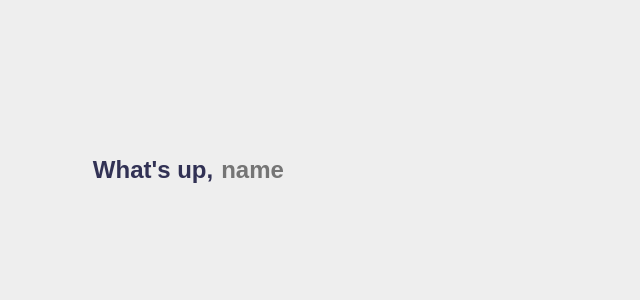
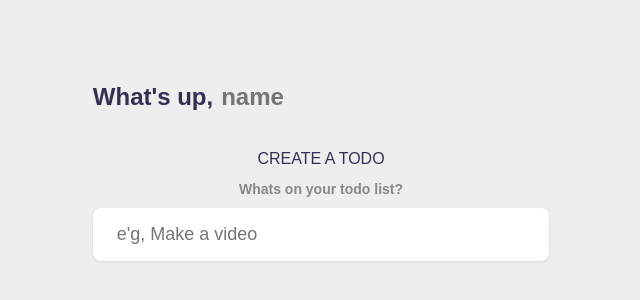
Before and after one commit to joskeh/todo-app, a Vue app: page / in a window 1280 px wide. Shown: the part 230-530 px from the top of the page, without its empty margins (319-959 px from the left). Built offline with nearby package versions, Linux system fonts and the light colour scheme.

Commit message:
todo list is partially added/working

```diff
--- a/src/App.vue
+++ b/src/App.vue
@@ -1,8 +1,21 @@
 <script setup>
 import {ref} from 'vue'
+const todos = ref([])
+const name = ref('')
+const input_content = ref('')
 
-const name = ref('')
+const addTodo = () => {
+  if(input_content.value.trim()=== ''){
+    return
+  }
+  todos.value.push({
+    content: input_content.value,
+  })
+  input_content.value = ''
+  // console.log(todos)
 
+
+}
 </script>
 
 <template>
@@ -15,7 +28,12 @@ const name = ref('')
   </section>
 
   <section class="create-todo">
-
+    <h3> CREATE A TODO</h3>
+    <form @submit.prevent="addTodo">
+      <h4> Whats on your todo list? </h4>
+      <input type ="text" placeholder="e'g, Make a video" v-model="input_content" />
+      <!-- {{ input_content }} -->
+    </form>
   </section>
 
   <section class="todo-list">
```
